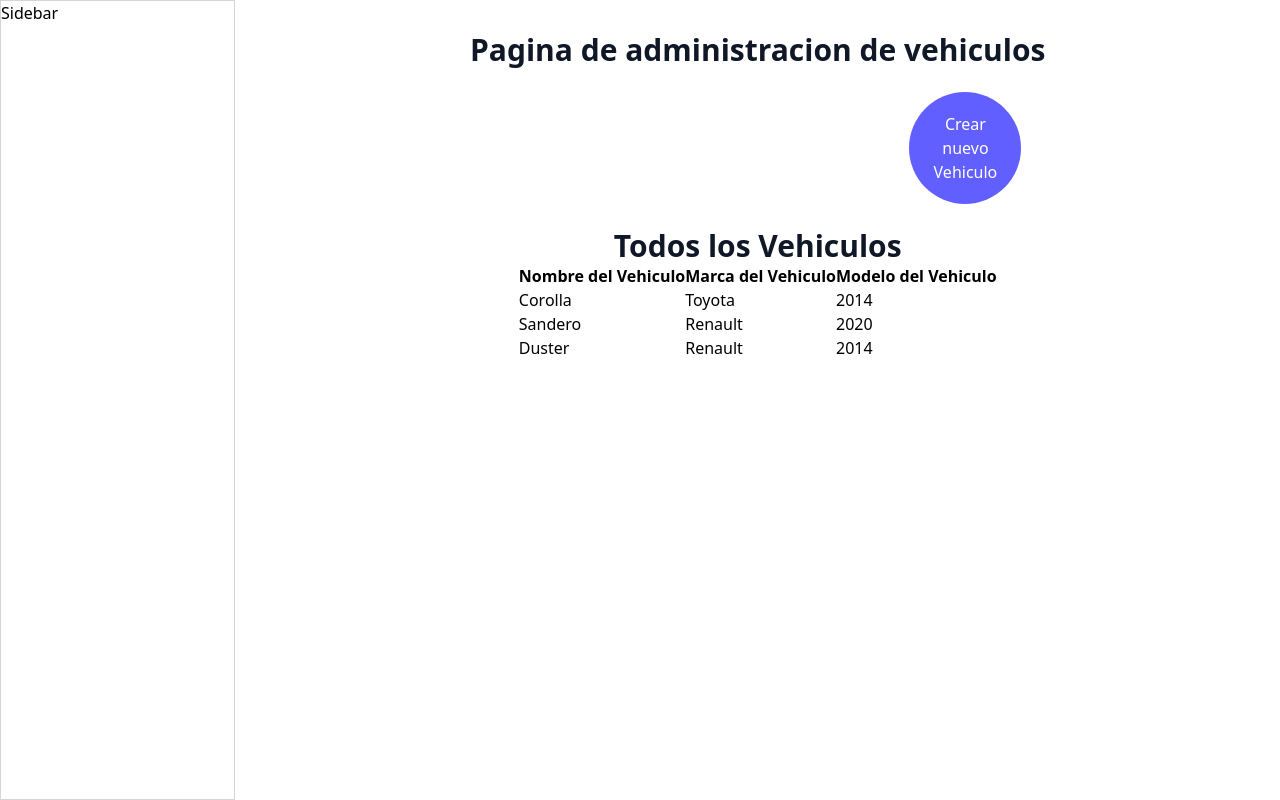
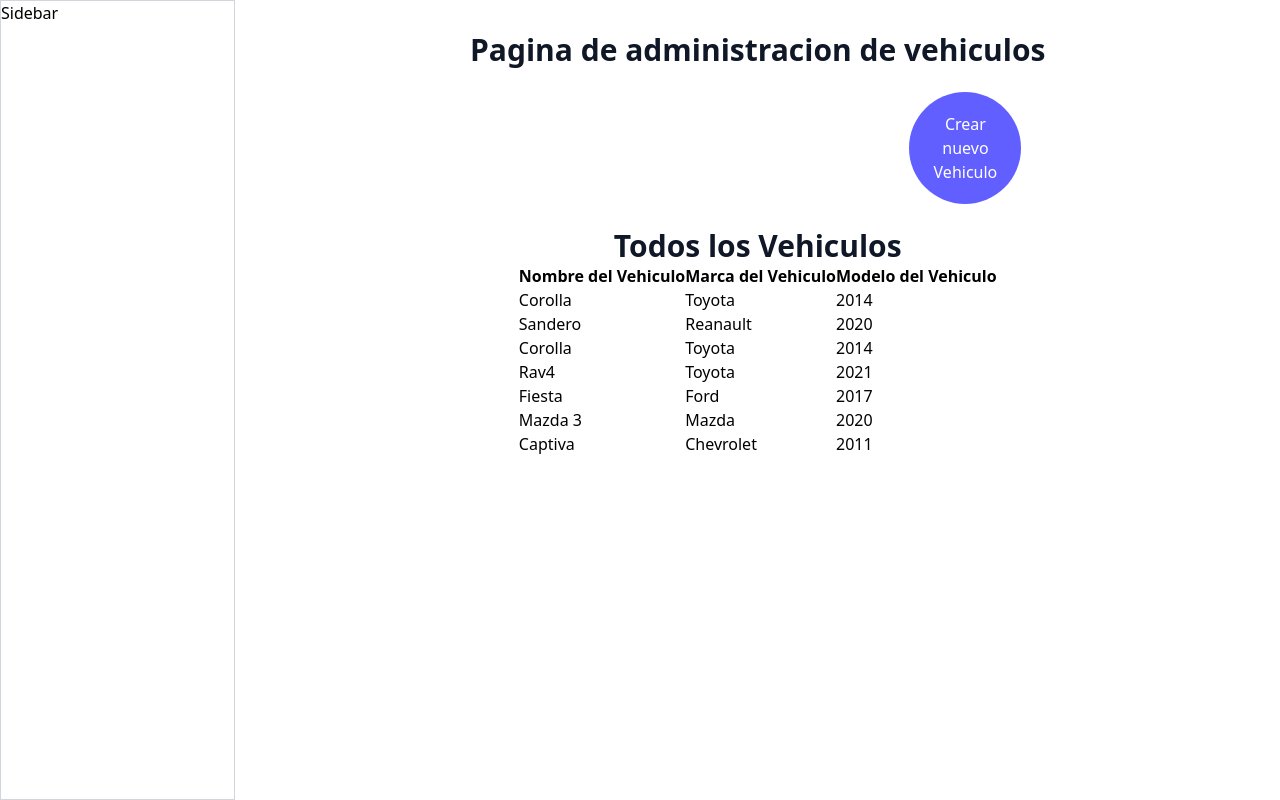
Before and after one commit to hanrike/pyppageTailwind, a React (Vite) app: page /admin/vehiculos in a window 1280 px wide. Built offline with nearby package versions, Linux system fonts and the light colour scheme.

Commit message:
renderizacion condicional para hacer un crud de la tabla asi una informacion que viene del backend y demanera dinamica ala pagina web

```diff
--- a/src/pages/admin/Vehiculos.jsx
+++ b/src/pages/admin/Vehiculos.jsx
@@ -1,4 +1,4 @@
-import React,{useEffect,useState} from 'react';
+import React,{use, useEffect,useState} from 'react';
 //importacion de la funcion useEFFect con el fin de que el codigo pueda estar pendiente de lo que el ususario va a realizar primero
 //no como en python que todo es secuencial aqui se puede ejecutar de primero cualquier accion
 //funcion useState nos permite definir las variables que vamos a utilizar dentro de nustra funcion
@@ -6,7 +6,7 @@ import React,{useEffect,useState} from 'react';
 
 //java siempre trabaja en formatos json voy a realizar una lista de vehiculos en este formato
 //Estamos suponiendo que esta es la informacion que nos va a entrar desde la base de datos
-const vehiculos=[
+const vehiculosBackend=[
   {
     nombre:'Corolla',
     marca:'Toyota',
@@ -37,12 +37,25 @@ const vehiculos=[
     marca:'Mazda',
     modelo:2020
   },
+  {
+    nombre:'Captiva',
+    marca:'Chevrolet',
+    modelo:2011
+  },
 ]
 
 //Lo que quiero es ir a rutas pero esta vez utilizando renderizacion condicional y no a traves del router dom como ya se vio
 const Vehiculos = () => {
   const[mostrarTabla,setMostrarTabla]=useState(true);
+  const[vehiculos,setVehiculos]=useState([]); //creamos un use state vacio para poder traer el backend
   const[textoBoton,setTextoBoton]=useState('Crear nuevo Vehiculo')
+
+  //cuando se trae base de datos del backen se hace un useEffect vacio
+  useEffect(()=>{
+    //obtener lista de vehiculos desde el backend
+    setVehiculos(vehiculosBackend)
+  },[])
+
  //creacion de useEffect con el fin de que el boton pueda cambiar tambien cuando se hace el evento click
   useEffect(()=>{
     if (mostrarTabla){
@@ -63,13 +76,19 @@ const Vehiculos = () => {
         {textoBoton}
         </button> {/**de esta manera se puede ejecutar codigo javascript {textoBoton} */}{/**estilo tailwind del boton */}
         </div>
-      {mostrarTabla ? <TablaVehiculos/>:<FormularioCreacionVehiculos/> } {/**si mostrarTabla es verdadero entonces habilite  */}
+      {mostrarTabla ? (
+        <TablaVehiculos listaVehiculos={vehiculos}/>
+        ):(<FormularioCreacionVehiculos/>
+        )} {/**si mostrarTabla es verdadero entonces habilite  */}
       {/**renderizacion para el componente de tabla vehiculos */}
     </div>
   )
 }
 
-const TablaVehiculos = () => {
+const TablaVehiculos = ({listaVehiculos}) => {
+  useEffect(()=>{
+      console.log('este es el listado de vehiculos en el componente de tabala',listaVehiculos); //lista vehiculos es un estado entonces se debe usar un useEffect
+    },[listaVehiculos])
   return(
     //vamos a crear la tabla que muestra los vehiculos
     //centro el titulo todos los vehiculos y le doy el estilo tailwind h2
@@ -85,21 +104,17 @@ const TablaVehiculos = () => {
         </tr>
       </thead>
       <tbody>
-        <tr>
-            <td>Corolla</td>
-            <td>Toyota</td>
-            <td>2014</td>
-          </tr>
-        <tr>
-            <td>Sandero</td>
-            <td>Renault</td>
-            <td>2020</td>
-          </tr>
-        <tr>
-            <td>Duster</td>
-            <td>Renault</td>
-            <td>2014</td>
-          </tr>
+        {listaVehiculos.map((vehiculo)=>{
+          return(
+            <tr>
+              <td>{vehiculo.nombre}</td>
+              <td>{vehiculo.marca}</td>
+              <td>{vehiculo.modelo}</td>
+            </tr>
+          )
+        })} {/**este es un for en java para cada y voy a copiar al front lo que viene de mi base de datos simulada asi retorna un array de lo que necesito
+         * entro un array de tipo json y el meduelve un array de html esta funcion se llama .map
+         */}
       </tbody>
     </table>
     </div>
```
